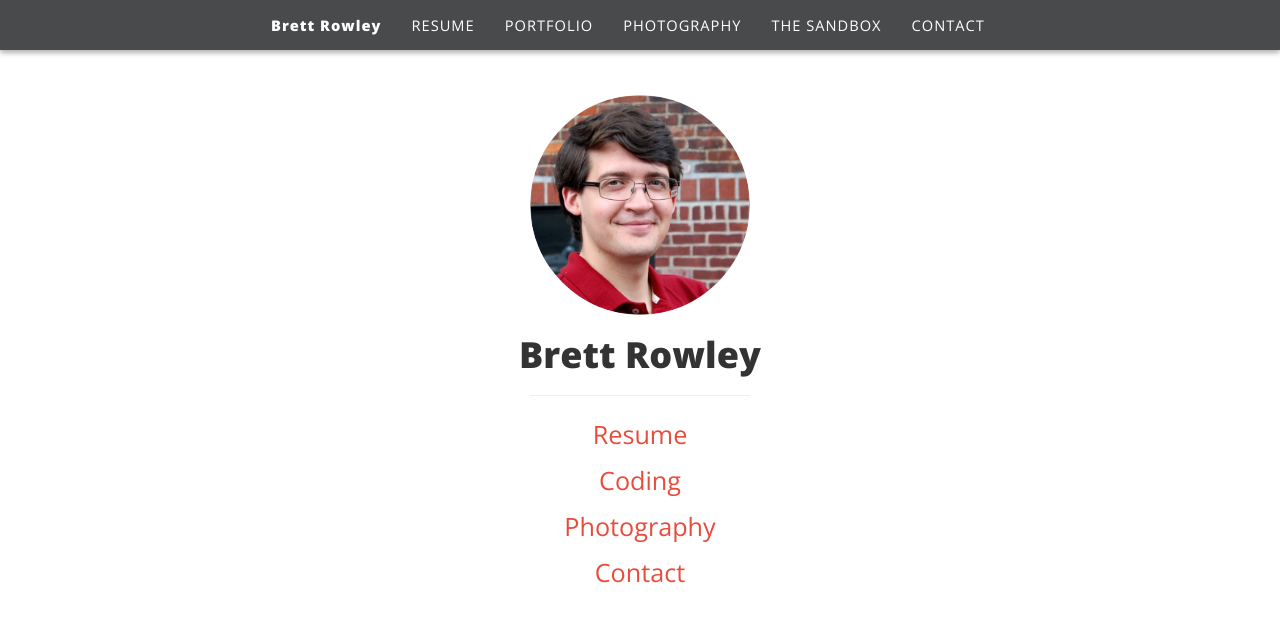
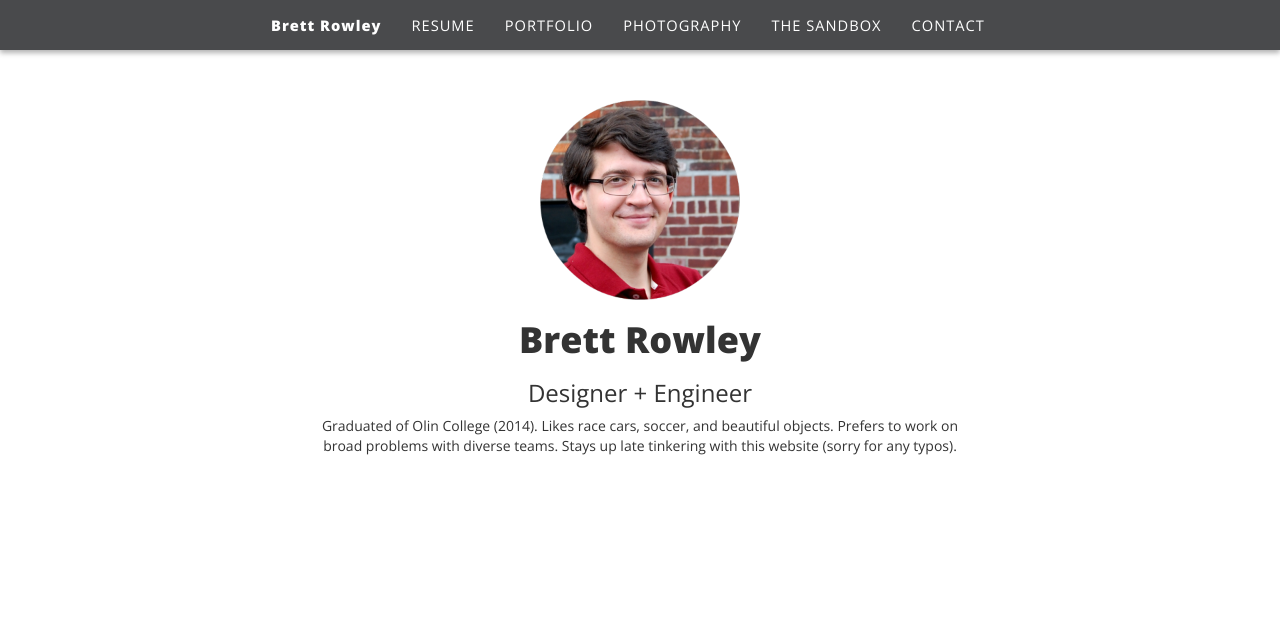
Before and after one commit to brettrowley/brettrowley.github.io, a Jekyll site: the page built from index.html, in a window 1280 px wide. Shown: the top 622 px of the page. Built offline with Jekyll 4.4.1, drawn with Linux system fonts in a browser that asks for light colours; some web fonts are replaced.

Commit message:
Homepage content update

```diff
--- a/index.html
+++ b/index.html
@@ -1,53 +1,18 @@
 ---
 layout: default
-title: Home
+title: Brett Rowley
 ---
 <style>
-  body{
-    text-align: center;
-  }
 
-  a.project-link{
-    color: #e74c3c;
-    display: inline-block;
-    font-weight:300;
-    font-size: 1.8em;
-    margin-bottom: 10px;
-}
+ 	#profile_photo{border-radius: 50%;}
 
-  hr{
-    width: 220px;
-  }
+	h1{font-weight: 700;}
 
-  #profile_photo{border-radius: 50%;}
+</style>
 
-  #header-text{font-weight: 600;}
 
-  </style>
-
-  <img id="profile_photo" src="/assets/img/profile_pic.png" style="height: 220px; margin-top: 5vh"/>
-
-  <h1 id="header-text">Brett Rowley</h1>
-
-  <hr>
-
-  <!-- <a class="btn btn-danger btn-lg" type="button" href="/resume"><i class="ion-android-document"></i>Resume</a><br> -->
-  <!-- <a class="btn btn-danger btn-lg" type="button" href="/portfolio"><i class="ion-easel"></i>Portfolio</a><br> -->
-  <!-- <a class="btn btn-danger btn-lg" type="button" href="/contact"><i class="ion-chatboxes"></i>Contact</a><br> -->
-  <!-- <a class="btn btn-danger btn-lg" type="button" href="/photography"><i class="ion-images"></i>Photography</a><br> -->
-  <!-- <a class="btn btn-warning btn-lg" type="button" href="/blog"><i class="ion-quote"></i>Blog</a><br> -->
-
-    <!-- <h4><strong>Useful Links</strong></h4> -->
-
-  <a class="project-link" href="/resume">Resume</a><br>
-  <a class="project-link" href="/coding">Coding</a><br>
-  <a class="project-link" href="/photography">Photography</a><br>
-  <a class="project-link" href="/contact">Contact</a><br>
-
-  <!-- <hr> -->
-
-<!--   <h4><strong>Coding Projects</strong></h4>
-
-  <a class="project-link" href="/coding/WhereTo"><em>WhereTo</em> Mobile Application Demo</a>
-  <a class="project-link" href="/coding/Espresso"><em>Espresso Patronum!</em> Coffee Finder</a>
-  <a class="project-link" href="/coding/tweeter">Tweet Composer Tool</a> -->
+<div id="homepage" class="container">
+<img id="profilePhoto" src="/assets/img/profile_pic.png"/>
+<h1>Brett Rowley</h1>
+<h3>Designer + Engineer</h3>
+<p>Graduated of Olin College (2014). Likes race cars, soccer, and beautiful objects. Prefers to work on broad problems with diverse teams. Stays up late tinkering with this website (sorry for any typos).</p>
```
